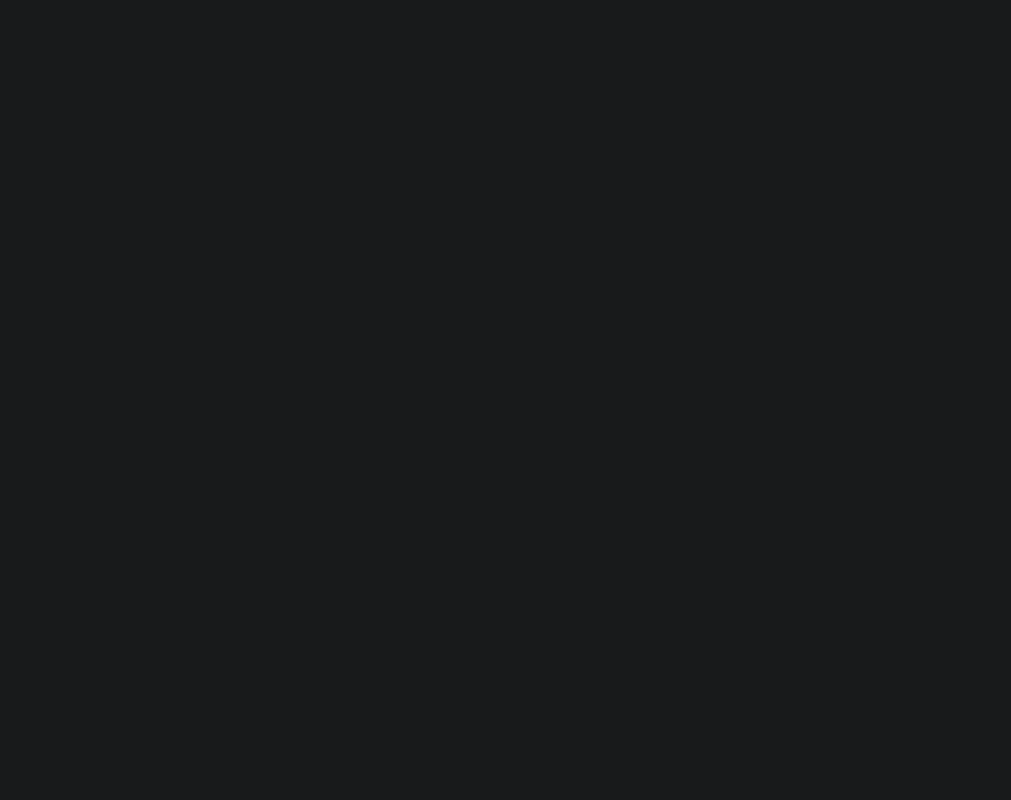
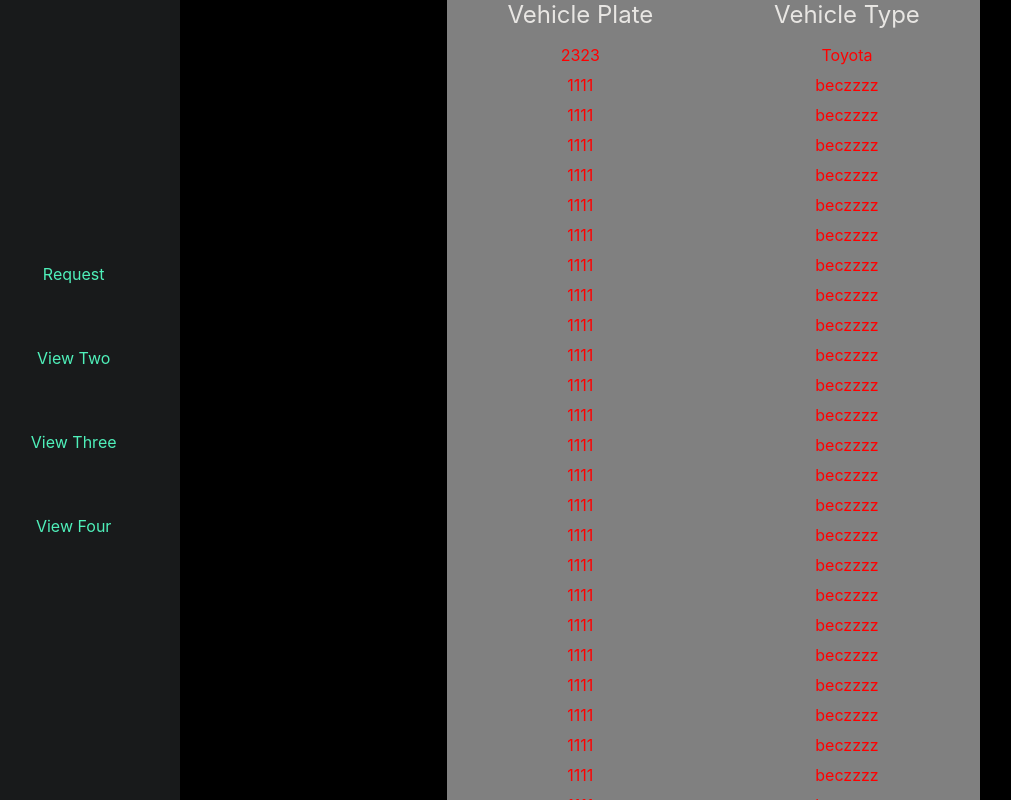
Before and after one commit to kassius18/army-frontend, a React (Create React App) app: page /vehicles in a window 1280 px wide. Before the commit this address had no page. Shown: the top 800 px of the page, without its empty margins (33-1044 px from the left). Built offline with nearby package versions, Linux system fonts and the light colour scheme.

Commit message:
added the vehicles path, still needs to connect to a backend

```diff
--- /dev/null
+++ b/src/modals/VehicleModal.js
@@ -0,0 +1,79 @@
+import { AiOutlineClose } from "react-icons/ai";
+import Modal from "react-modal";
+
+Modal.setAppElement("#root");
+
+export default function VehicleModal({
+  isModalOpen,
+  closeModal,
+  addVehicle,
+  editVehicle,
+  vehicleId,
+  initialValues = {},
+}) {
+  const submitForm = (event) => {
+    event.preventDefault();
+    closeModal();
+    const newVehicle = {
+      plate: event.target.plate.value,
+      carVehicle: event.target.cartType.value,
+    };
+    if (Object.keys(initialValues).length === 0) {
+      addVehicle(newVehicle, vehicleId);
+    } else {
+      editVehicle(vehicleId, initialValues.id, newVehicle);
+    }
+  };
+
+  return (
+    <div>
+      <Modal
+        isOpen={isModalOpen}
+        onRequestClose={closeModal}
+        // style={customStyles}
+        contentLabel="Parts recieved modal"
+      >
+        <div
+          className={
+            "modal " + (isModalOpen ? "modal-active" : "modal-inactive")
+          }
+        >
+          <form className="modal__inputs" onSubmit={submitForm}>
+            <AiOutlineClose
+              color="red"
+              className="modal__cancel"
+              onClick={closeModal}
+            />
+            <div className="modal__inputs-plate">
+              <label htmlFor="plate">Plate</label>
+              <input
+                name="plate"
+                type="text"
+                defaultValue={
+                  initialValues.plate !== undefined
+                    ? initialValues.plate
+                    : undefined
+                }
+              />
+            </div>
+            <div className="modal__inputs-vehicleType">
+              <label htmlFor="vehicleType">Vehicle Type</label>
+              <input
+                name="vehicleType"
+                type="text"
+                defaultValue={
+                  initialValues.vehicleType !== undefined
+                    ? initialValues.vehicleType
+                    : undefined
+                }
+              />
+            </div>
+            <button type="submit" className="modal__button">
+              {Object.keys(initialValues).length === 0 ? "Add" : "Edit"}
+            </button>
+          </form>
+        </div>
+      </Modal>
+    </div>
+  );
+}
--- /dev/null
+++ b/src/pages/vehicle/Vehicle.js
@@ -0,0 +1,103 @@
+import VehicleModal from "modals/VehicleModal";
+import { useState } from "react";
+import { useNavigate } from "react-router";
+import OneVehicle from "./components/OneVehicle";
+import "./vehicle.scss";
+
+export default function Vehicle() {
+  const navigate = useNavigate();
+
+  const [isModalOpen, setIsModalOpen] = useState(false);
+
+  const closeModal = () => {
+    setIsModalOpen(false);
+  };
+  const openModal = () => {
+    setIsModalOpen(true);
+  };
+
+  const addVehicle = () => {
+    openModal();
+  };
+  const editVehicle = () => {
+    openModal();
+  };
+
+  const initialValues = {};
+
+  const navigateToVehicle = (vehicle) => {
+    navigate(`/vehicles/${vehicle.id}`, { state: { vehicle: vehicle } });
+  };
+
+  const [vehicles, setVehicles] = useState([
+    { id: 1, plate: 2323, vehicleType: "Toyota" },
+    { id: 2, plate: 1111, vehicleType: "beczzzz" },
+    { id: 3, plate: 1111, vehicleType: "beczzzz" },
+    { id: 4, plate: 1111, vehicleType: "beczzzz" },
+    { id: 5, plate: 1111, vehicleType: "beczzzz" },
+    { id: 6, plate: 1111, vehicleType: "beczzzz" },
+    { id: 7, plate: 1111, vehicleType: "beczzzz" },
+    { id: 8, plate: 1111, vehicleType: "beczzzz" },
+    { id: 9, plate: 1111, vehicleType: "beczzzz" },
+    { id: 10, plate: 1111, vehicleType: "beczzzz" },
+    { id: 11, plate: 1111, vehicleType: "beczzzz" },
+    { id: 12, plate: 1111, vehicleType: "beczzzz" },
+    { id: 13, plate: 1111, vehicleType: "beczzzz" },
+    { id: 14, plate: 1111, vehicleType: "beczzzz" },
+    { id: 15, plate: 1111, vehicleType: "beczzzz" },
+    { id: 16, plate: 1111, vehicleType: "beczzzz" },
+    { id: 17, plate: 1111, vehicleType: "beczzzz" },
+    { id: 18, plate: 1111, vehicleType: "beczzzz" },
+    { id: 19, plate: 1111, vehicleType: "beczzzz" },
+    { id: 20, plate: 1111, vehicleType: "beczzzz" },
+    { id: 21, plate: 1111, vehicleType: "beczzzz" },
+    { id: 22, plate: 1111, vehicleType: "beczzzz" },
+    { id: 23, plate: 1111, vehicleType: "beczzzz" },
+    { id: 24, plate: 1111, vehicleType: "beczzzz" },
+    { id: 25, plate: 1111, vehicleType: "beczzzz" },
+    { id: 26, plate: 1111, vehicleType: "beczzzz" },
+    { id: 27, plate: 1111, vehicleType: "beczzzz" },
+    { id: 28, plate: 1111, vehicleType: "beczzzz" },
+    { id: 29, plate: 1111, vehicleType: "beczzzz" },
+    { id: 30, plate: 1111, vehicleType: "beczzzz" },
+    { id: 31, plate: 1111, vehicleType: "beczzzz" },
+    { id: 32, plate: 1111, vehicleType: "beczzzz" },
+    { id: 33, plate: 1111, vehicleType: "beczzzz" },
+    { id: 34, plate: 1111, vehicleType: "beczzzz" },
+  ]);
+
+  return (
+    <>
+      <div className="vehicle__all">
+        <div className="vehicle__list">
+          <div className="vehicle__list-header">
+            <div>Vehicle Plate</div>
+            <div>Vehicle Type</div>
+          </div>
+          {vehicles.map((vehicle) => {
+            return (
+              <div
+                className="vehicle__list-item"
+                key={vehicle.id}
+                onClick={() => {
+                  navigateToVehicle(vehicle);
+                }}
+              >
+                <div className="vehicle__list-plate">{vehicle.plate}</div>
+                <div className="vehicle__list-car">{vehicle.vehicleType}</div>
+              </div>
+            );
+          })}
+        </div>
+        <button onClick={openModal}>Add Vehicle</button>
+      </div>
+      <VehicleModal
+        isModalOpen={isModalOpen}
+        closeModal={closeModal}
+        addVehicle={addVehicle}
+        editVehicle={editVehicle}
+        initialValues={initialValues}
+      />
+    </>
+  );
+}
--- /dev/null
+++ b/src/pages/vehicle/components/OneVehicle.js
@@ -0,0 +1,19 @@
+import { useLocation } from "react-router";
+
+export default function OneVehicle() {
+  const { state } = useLocation();
+  const vehicle = state.vehicle;
+
+  return (
+    <div className="vehicle">
+      <div className="vehicle__body">
+        <h1 className="vehicle__plate"> Plate : {vehicle.plate}</h1>
+        <h1 className="vehicle__type">Car : {vehicle.vehicleType}</h1>
+      </div>
+      <div className="vehicle__buttons">
+        <button>Edit</button>
+        <button>Delete</button>
+      </div>
+    </div>
+  );
+}
--- /dev/null
+++ b/src/pages/vehicle/vehicle.scss
@@ -0,0 +1,81 @@
+.vehicle__all {
+  width: 100%;
+  height: 100%;
+
+  & > button {
+    color: black;
+    font-size: 1.5rem;
+    border-radius: 0.2rem;
+    padding: 0.2rem 0.4rem;
+  }
+}
+
+.vehicle {
+  display: flex;
+  flex-direction: column;
+  justify-content: center;
+  align-items: center;
+  height: 80%;
+  width: 50%;
+  border-radius: 0.2rem;
+  margin: auto auto;
+  background-color: grey;
+
+  &__body {
+    color: black;
+    display: flex;
+    flex-direction: column;
+    justify-content: center;
+    align-items: center;
+  }
+
+  &__buttons {
+    margin-top: 5rem;
+    & > button {
+      color: black;
+      border-radius: 0.4rem;
+      font-size: 1.5rem;
+      margin: 1.5rem;
+      padding: 0.2rem 0.5rem;
+    }
+  }
+
+  &__list {
+    margin: 2rem 0;
+    background-color: grey;
+    width: 50%;
+    // height: 80%;
+    margin: auto auto;
+    display: grid;
+    grid-template-columns: repeat(2, 1fr);
+    grid-gap: 0;
+
+    &-item {
+      display: contents;
+      background-color: teal;
+
+      &:hover {
+        .vehicle__list-item > div {
+        }
+
+        & > div {
+          background-color: blue;
+          cursor: pointer;
+        }
+      }
+
+      & > div {
+        color: red;
+        height: 30px;
+      }
+    }
+
+    &-header {
+      display: contents;
+      font-size: 1.5rem;
+      & > div {
+        margin-bottom: 1rem;
+      }
+    }
+  }
+}
--- a/src/routes.js
+++ b/src/routes.js
@@ -2,6 +2,8 @@ import MainLayout from "./layouts/MainLayout";
 import GetRequests from "./pages/request/components/GetRequests";
 import Request from "./pages/request/Request";
 import PrintRequest from "./pages/request/components/PrintRequest";
+import Vehicle from "pages/vehicle/Vehicle";
+import OneVehicle from "pages/vehicle/components/OneVehicle";
 
 const routes = [
   {
@@ -12,6 +14,8 @@ const routes = [
       { path: "request/new", element: <Request /> },
       { path: "request/", element: <GetRequests /> },
       { path: "request/print", element: <PrintRequest /> },
+      { path: "vehicles", element: <Vehicle /> },
+      { path: "vehicles/:id", element: <OneVehicle /> },
       // { path: "customers", element: <CustomerList /> },
       // { path: "dashboard", element: <Dashboard /> },
       // { path: "products", element: <ProductList /> },
```
